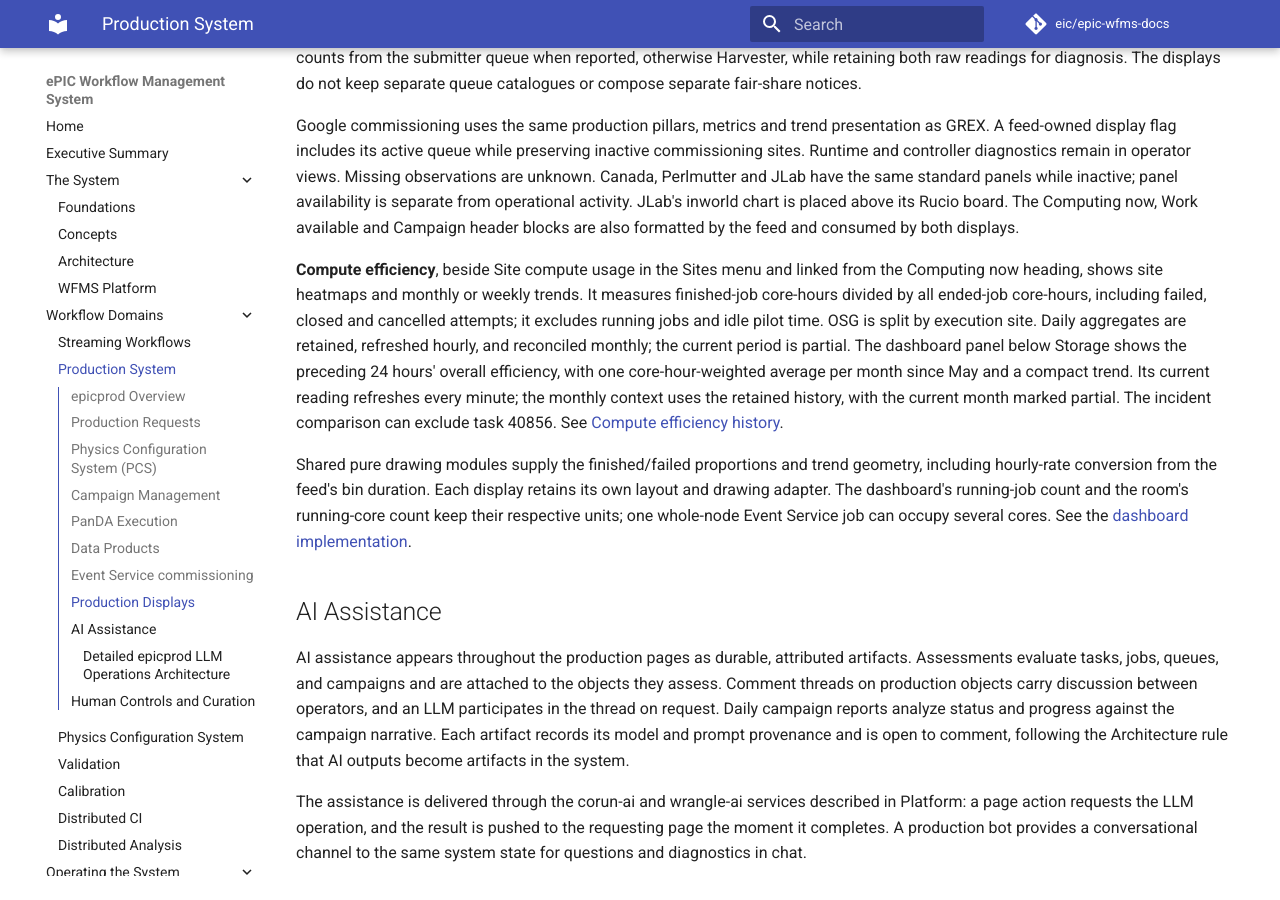
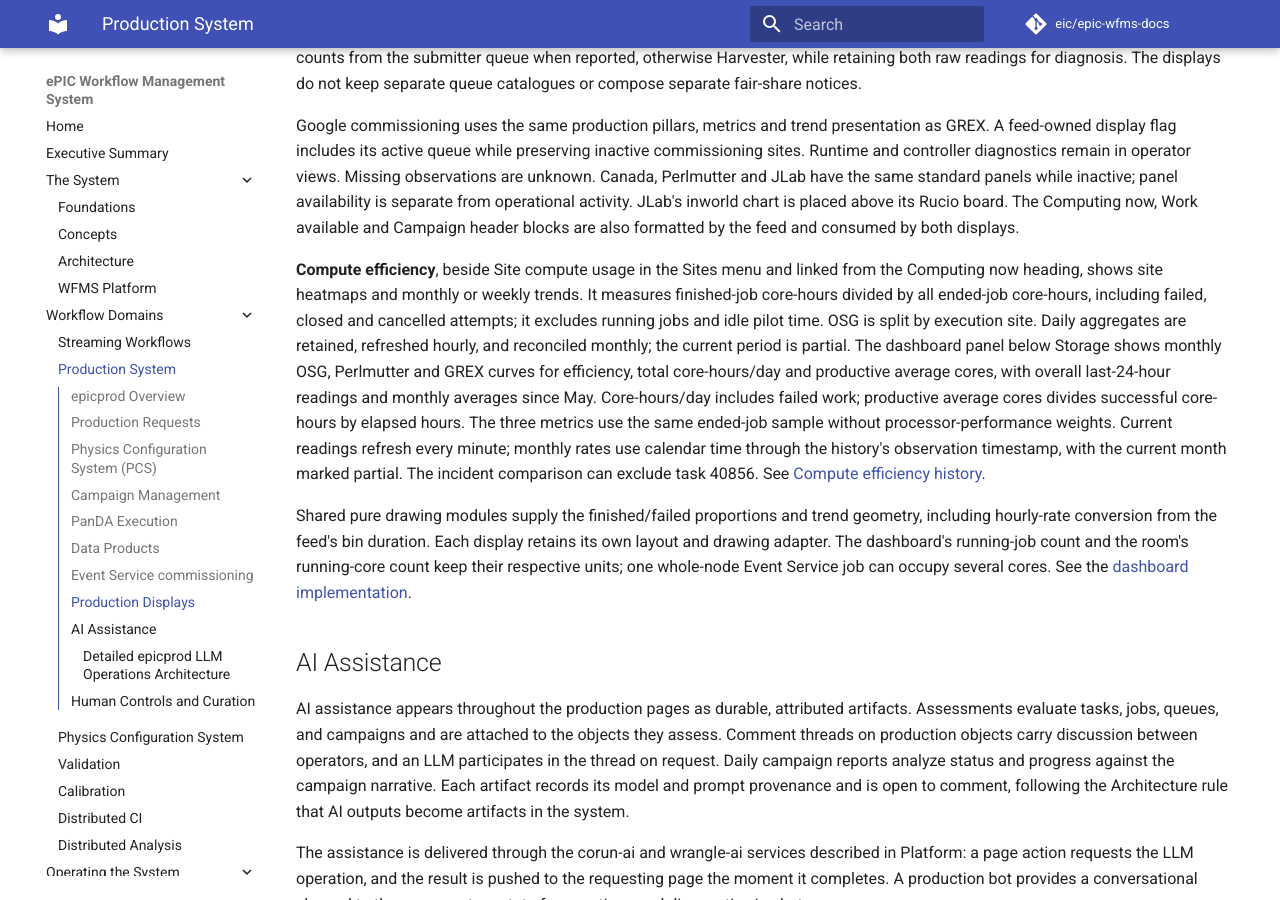
Before and after one commit to eic/epic-wfms-docs, an MkDocs documentation site: the page built from docs/production.md, in a window 1280 px wide and 900 px high, scrolled down 6549 px. Built offline with MkDocs 1.6.1 and Material for MkDocs 9.7.7, drawn with Linux system fonts in a browser that asks for light colours; comment, search, counter and statistics services are not loaded.

Commit message:
Document production compute rates and productive average cores
Co-authored-by: Codex <codex@openai.com>

```diff
--- a/docs/production.md
+++ b/docs/production.md
@@ -250,10 +250,14 @@ trends. It measures finished-job core-hours divided by all ended-job core-hours,
 including failed, closed and cancelled attempts; it excludes running jobs and
 idle pilot time. OSG is split by execution site. Daily aggregates are retained,
 refreshed hourly, and reconciled monthly; the current period is partial.
-The dashboard panel below Storage shows the preceding 24 hours' overall
-efficiency, with one core-hour-weighted average per month since May and a
-compact trend. Its current reading refreshes every minute; the monthly
-context uses the retained history, with the current month marked partial.
+The dashboard panel below Storage shows monthly OSG, Perlmutter and GREX
+curves for efficiency, total core-hours/day and productive average cores,
+with overall last-24-hour readings and monthly averages since May.
+Core-hours/day includes failed work; productive average cores divides
+successful core-hours by elapsed hours. The three metrics use the same
+ended-job sample without processor-performance weights. Current readings
+refresh every minute; monthly rates use calendar time through the history's
+observation timestamp, with the current month marked partial.
 The incident comparison can exclude task 40856. See
 [Compute efficiency history](https://github.com/BNLNPPS/swf-monitor/blob/infra/baseline-v46/docs/COMPUTE_EFFICIENCY.md).
 
```
